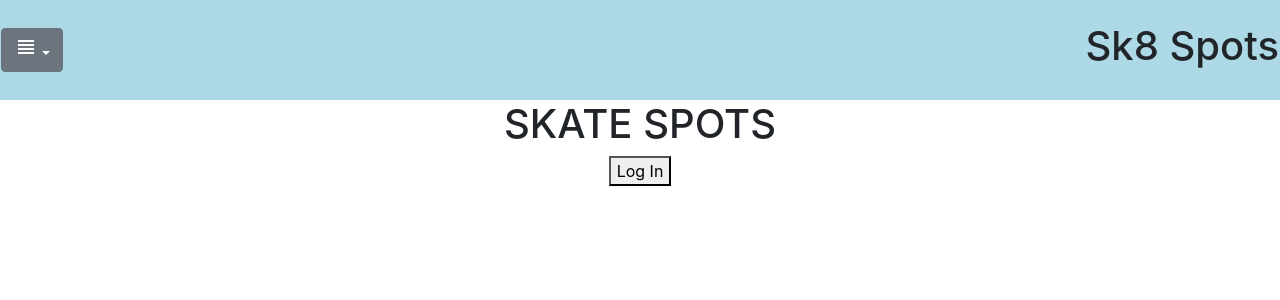
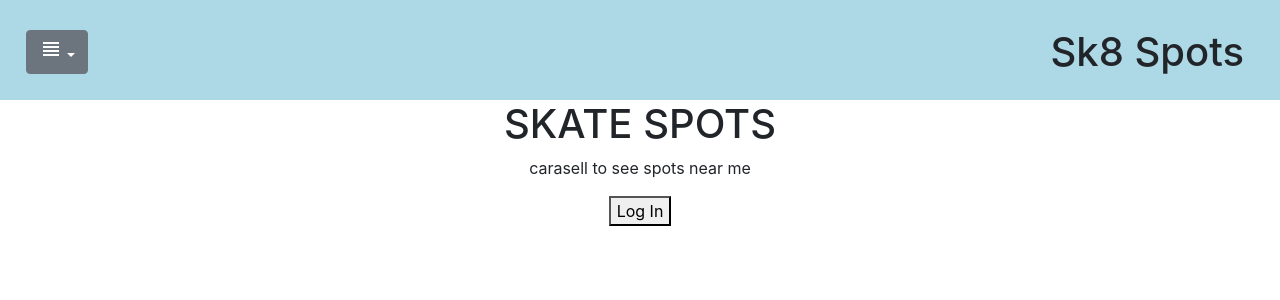
Before and after one commit to aaronkplatt/SkateSpotApp, a React (Create React App) app in the folder skate-spot-app/: page / in a window 1280 px wide. Shown: the top 300 px of the page. Built offline with nearby package versions, Linux system fonts and the light colour scheme; no server answers.

Commit message:
I added some styling to the homepage and am working on the my account page

```diff
--- a/skate-spot-app/src/App.css
+++ b/skate-spot-app/src/App.css
@@ -8,7 +8,10 @@
   background-color: lightblue;
   height: 100px;
 }
+
+.dropDownMenu {
+  margin: 10px;
+}
 .logo {
-  margin: auto;
-  padding: 10px;
+  margin: 20px
 }
--- a/skate-spot-app/src/App.js
+++ b/skate-spot-app/src/App.js
@@ -32,9 +32,9 @@ function App() {
     <Router>
       <div className="App">
           {/* NAVBAR */}
-          <nav className="navbar row">
+          <nav className="navbar">
             <div className="dropdown">
-              <button className="btn btn-secondary dropdown-toggle" type="button" id="dropdownMenuButton" data-toggle="dropdown" aria-haspopup="true" aria-expanded="false">
+              <button className="btn btn-secondary dropdown-toggle dropDownMenu" type="button" id="dropdownMenuButton" data-toggle="dropdown" aria-haspopup="true" aria-expanded="false">
                 <i class="large material-icons">view_headline</i>
               </button>
               <div className="dropdown-menu" aria-labelledby="dropdownMenuButton">
@@ -50,7 +50,7 @@ function App() {
               </div>
             </div>
             <div>
-              <h1>Sk8 Spots</h1>
+              <h1 className="logo">Sk8 Spots</h1>
             </div>
           </nav>
           <Switch>
--- a/skate-spot-app/src/pages/Homepage/Homepage.js
+++ b/skate-spot-app/src/pages/Homepage/Homepage.js
@@ -13,6 +13,7 @@ function Home() {
         <div>
             <h1>SKATE SPOTS</h1>
             <div>
+                <p>carasell to see spots near me</p>
 
             </div>
             <LoginButton />
--- a/skate-spot-app/src/pages/MyAccount/MyAccount.css
+++ b/skate-spot-app/src/pages/MyAccount/MyAccount.css
@@ -0,0 +1,9 @@
+.profilePic {
+    margin: 15px;
+    border:black;
+    height: 150px;
+    width: 150px;
+}
+.userName {
+    margin: 10px
+}
--- a/skate-spot-app/src/pages/MyAccount/MyAccount.js
+++ b/skate-spot-app/src/pages/MyAccount/MyAccount.js
@@ -1,4 +1,5 @@
 import React from 'react';
+import './MyAccount.css';
 import { useAuth0 } from '@auth0/auth0-react';
 import JSONPretty from 'react-json-pretty';
 import LoginButton from "../../components/LoginButton";
@@ -11,14 +12,17 @@ const MyAccount = () => {
         isAuthenticated && (
             <div>
                 <LoginButton />
-                <LogoutButton />
-                <img src={user.picture} alt={user.name} />
-                <h2>{user.name}</h2>
-                <p>{user.email}</p>
+                <h1>Signed In As:</h1>
+                <h1 className="userName">{user.name}</h1>
+                <img className="profilePic" src={user.picture} alt={user.name} />
+                <p>Email: {user.email}</p>
+                <button>My Spots</button>
+                <p></p>
                 {/* We are getting all the data needed for this user below */}
-                <JSONPretty data={user} />
+                {/* <JSONPretty data={user} /> */}
                 {/* This below gives us a big log */}
                 {/* {JSON.stringify(user, null, 2)} */}
+                <LogoutButton />
             </div>
         )
     )
```
Also changed, not shown: 1 other file (tests, documents, lock files or other folders).
